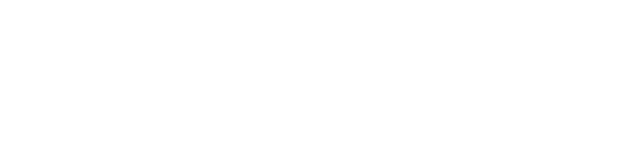
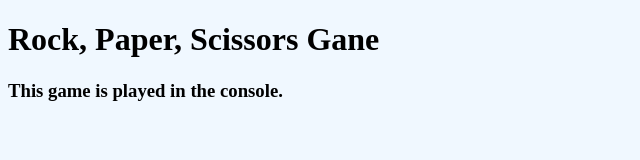
Before and after one commit to laurencrtr/odin-rock-paper-scissors, a plain HTML site: page index.html in a window 1280 px wide. Shown: the whole page, without its empty margins (0-640 px from the left). Drawn offline with Linux system fonts and the light colour scheme.

Commit message:
Link js and css files to index.html

```diff
--- a/index.html
+++ b/index.html
@@ -4,8 +4,13 @@
     <meta charset="UTF-8">
     <meta name="viewport" content="width=device-width, initial-scale=1.0">
     <title>Document</title>
+
+    <link rel="stylesheet" href="styles.css">
+    <script src="javascript.js"></script>
+
 </head>
 <body>
-
+    <h1>Rock, Paper, Scissors Gane</h1>
+    <h3>This game is played in the console.</h3>
 </body>
 </html>
--- a/javascript.js
+++ b/javascript.js
@@ -0,0 +1 @@
+console.log("Hello World")
--- a/styles.css
+++ b/styles.css
@@ -0,0 +1,3 @@
+* {
+    background-color: aliceblue;
+}
```
